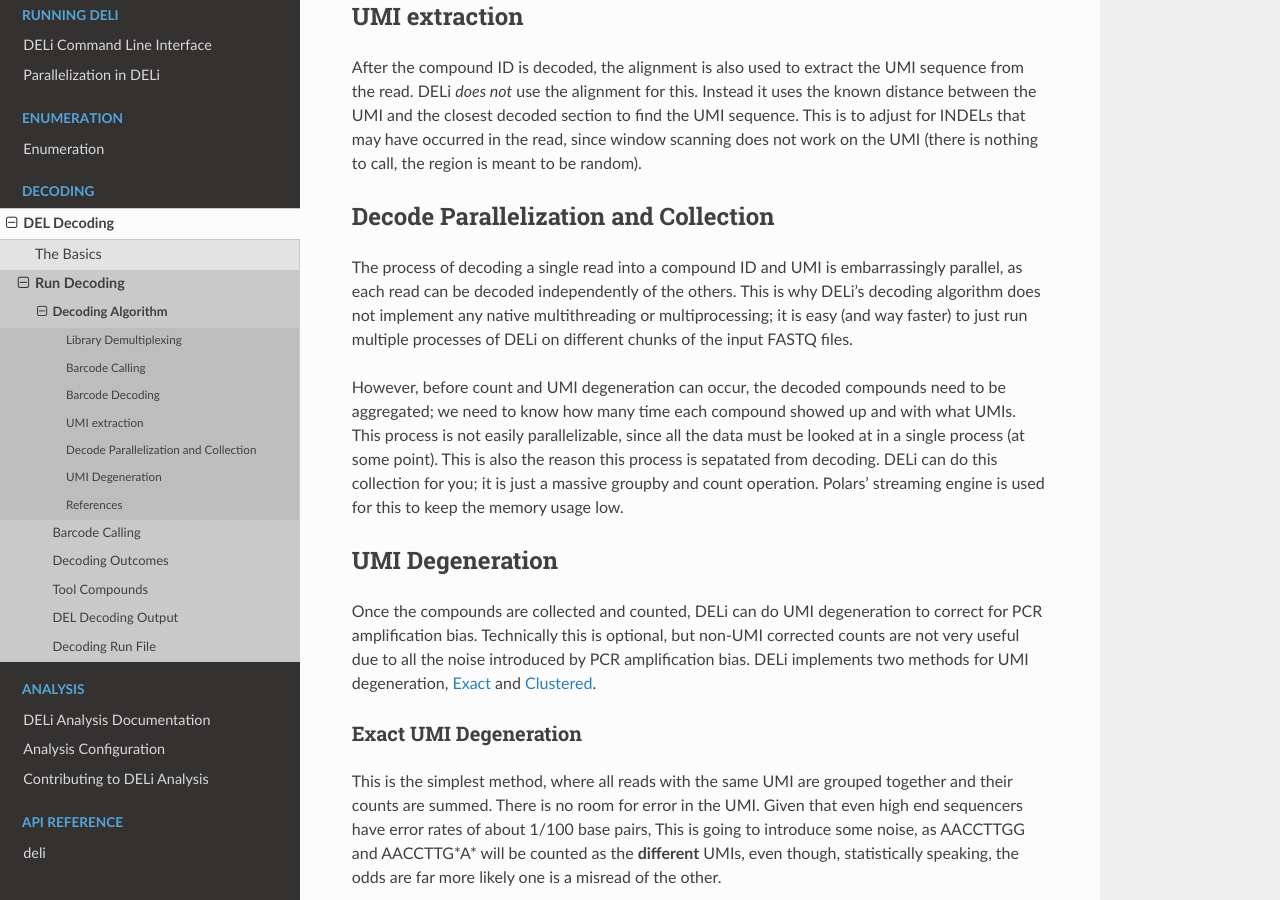
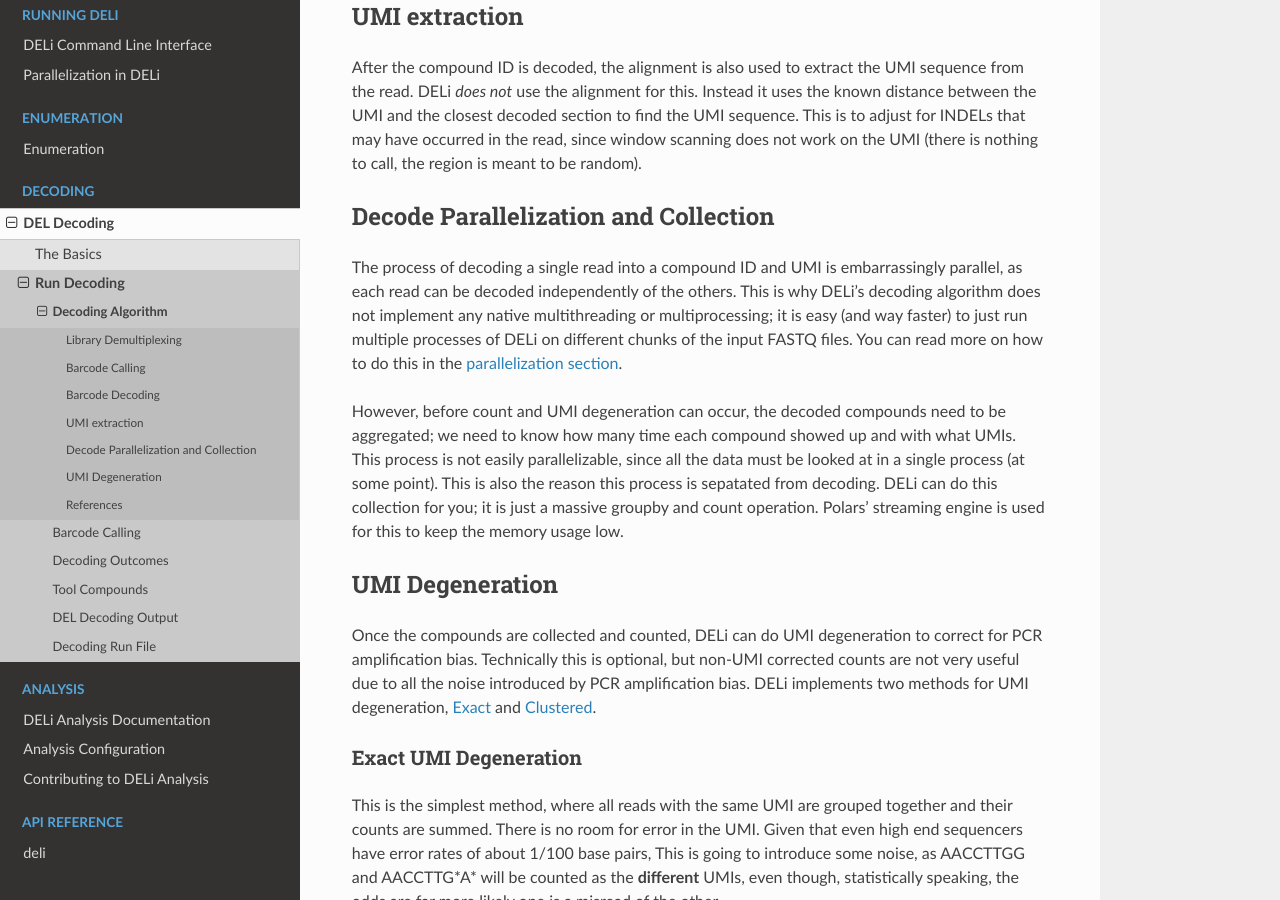
Before and after one commit to Popov-Lab-UNC/DELi, a Sphinx documentation site: the page built from docs/decoding_docs/algorithm.rst, in a window 1280 px wide and 900 px high, scrolled down 6501 px. Built offline with Sphinx 7.4.7 and the Read the Docs theme 3.1.0, drawn with Linux system fonts in a browser that asks for light colours.

Commit message:
updated algorithm docs

```diff
--- a/docs/decoding_docs/algorithm.rst
+++ b/docs/decoding_docs/algorithm.rst
@@ -274,13 +274,13 @@
 closest decoded section to find the UMI sequence. This is to adjust for INDELs that may have occurred in the read,
 since window scanning does not work on the UMI (there is nothing to call, the region is meant to be random).
 
-
 Decode Parallelization and Collection
 -------------------------------------
 The process of decoding a single read into a compound ID and UMI is embarrassingly parallel,
 as each read can be decoded independently of the others. This is why DELi's decoding algorithm does not
 implement any native multithreading or multiprocessing; it is easy (and way faster) to just run multiple processes of
-DELi on different chunks of the input FASTQ files.
+DELi on different chunks of the input FASTQ files. You can read more on how to do this in the
+:ref:`parallelization section <parallelization>`.
 
 However, before count and UMI degeneration can occur, the decoded compounds need to be aggregated; we need to know
 how many time each compound showed up and with what UMIs. This process is not easily parallelizable, since all the
--- a/docs/parallelization.rst
+++ b/docs/parallelization.rst
@@ -1,3 +1,5 @@
+.. _parallelization:
+
 =======================
 Parallelization in DELi
 =======================
```
